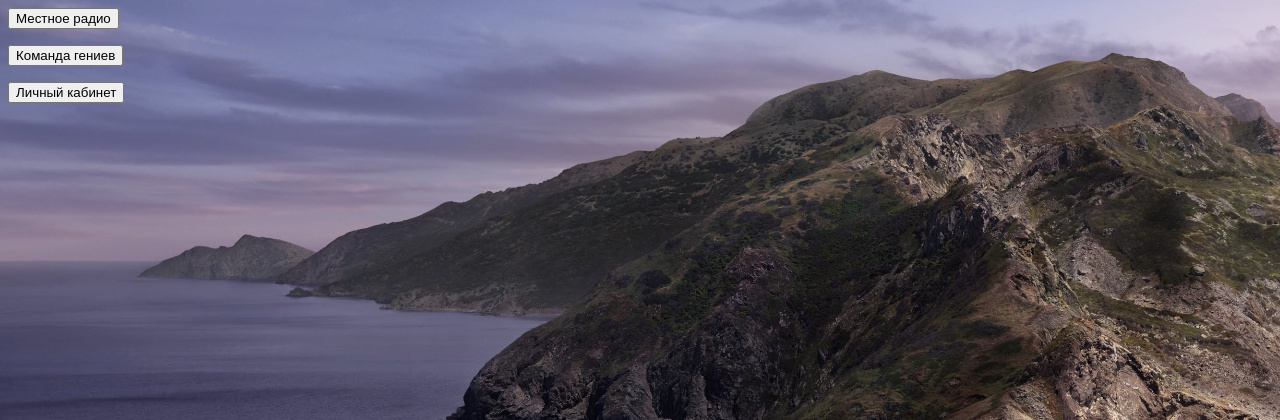
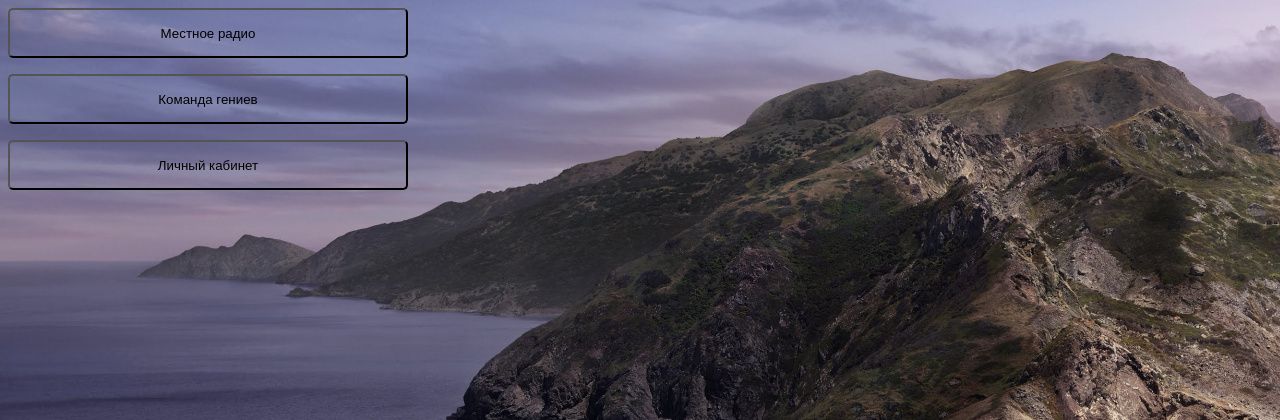
Before and after one commit to KazHakiStan/django, a Django app: page / in a window 1280 px wide. Shown: the top 420 px of the page. Run offline with Django 4.2, Linux system fonts and the light colour scheme.

Commit message:
edited buttons

```diff
--- a/publication_app/templates/main_page.html
+++ b/publication_app/templates/main_page.html
@@ -6,13 +6,13 @@
 </head>
 <body bgcolor="#696969" background="/media/bg.jpg" style="background-attachment: fixed">
     <form action="radio/">
-        <p><button>Местное радио</button></p>
+        <p><button style="border-radius: 5px; background-color: rgba(28,28,28,0); width: 400px; height: 50px">Местное радио</button></p>
     </form>
     <form action="team/">
-        <p><button>Команда гениев</button></p>
+        <p><button style="border-radius: 5px; background-color: rgba(28,28,28,0); width: 400px; height: 50px">Команда гениев</button></p>
     </form>
     <form action="admin/">
-        <p><button>Личный кабинет</button></p>
+        <p><button style="border-radius: 5px; background-color: rgba(28,28,28,0); width: 400px; height: 50px">Личный кабинет</button></p>
     </form>
 </body>
 </html>
--- a/publication_app/templates/music_page.html
+++ b/publication_app/templates/music_page.html
@@ -6,7 +6,7 @@
 </head>
 <body bgcolor="#696969" background="/media/bg.jpg" style="background-attachment: fixed">
 <form action="/">
-        <p><button>Главная</button></p>
+        <p><button style="border-radius: 5px; background-color: rgba(28,28,28,0); width: 400px; height: 50px">Главная</button></p>
     </form>
     {% for post in posts %}
         <h3 style="text-align: center; color: aliceblue;">{{ post.title }}</h3>
--- a/publication_app/templates/team_page.html
+++ b/publication_app/templates/team_page.html
@@ -6,7 +6,7 @@
 </head>
 <body bgcolor="#696969" background="/media/bg.jpg" style="background-attachment: fixed">
 <form action="/">
-        <p><button>Главная</button></p>
+        <p><button style="border-radius: 5px; background-color: rgba(28,28,28,0); width: 400px; height: 50px">Главная</button></p>
     </form>
 <h1 style="text-align: center; color: antiquewhite">Команда гениев</h1>
     {% for tm in team %}
```
